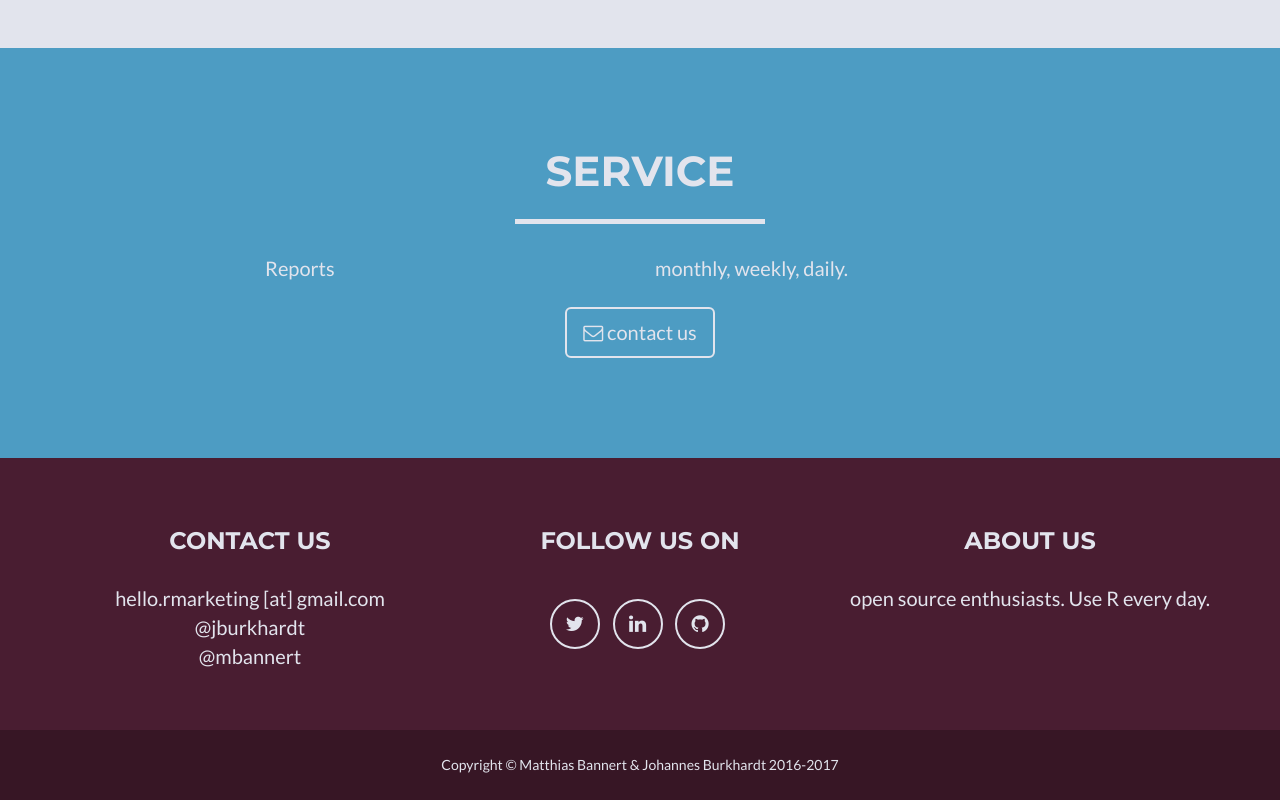
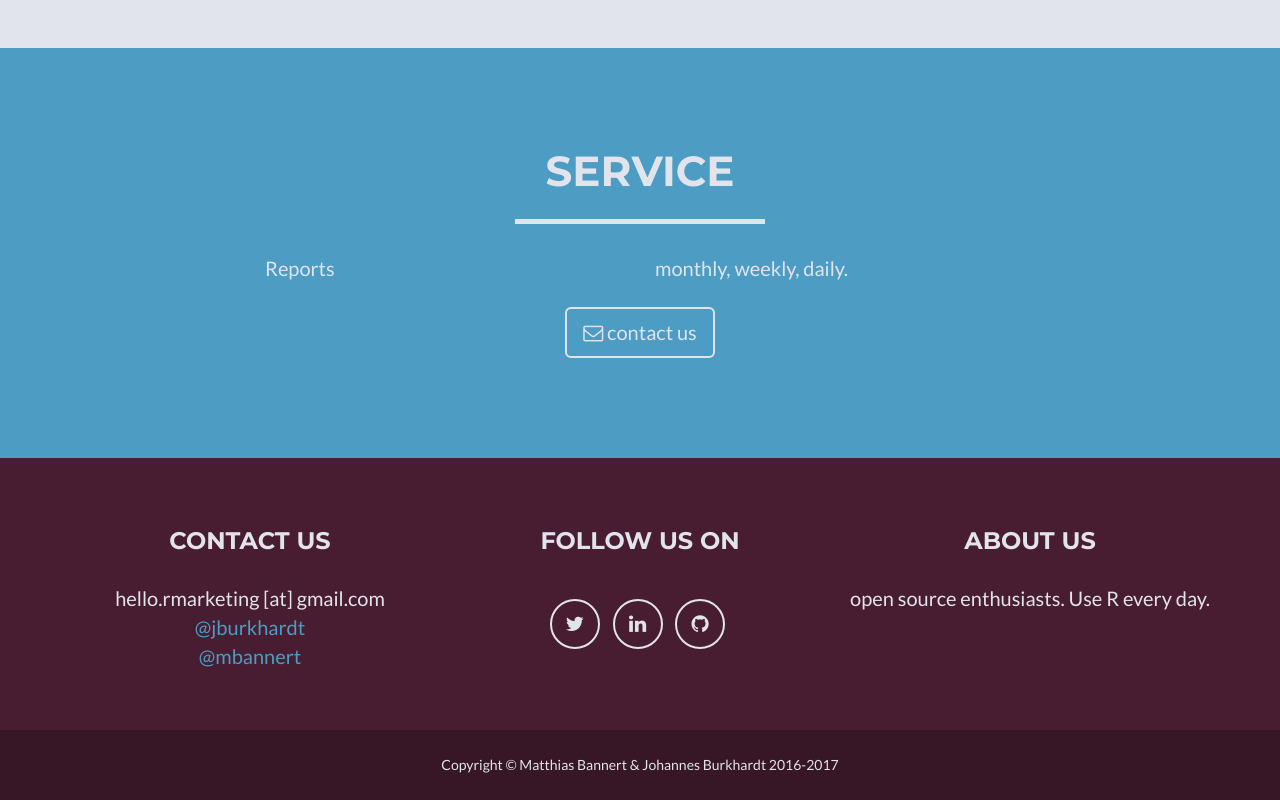
Before and after one commit to rmarketing/rmarketing.github.io, a website: page index.html in a window 1280 px wide. Shown: the part 790-1590 px from the top of the page. Drawn offline with nearby package versions, Linux system fonts and the light colour scheme.

Commit message:
link to personal github site

```diff
--- a/index.html
+++ b/index.html
@@ -54,7 +54,7 @@
                         <a href="#software">software</a>
                     </li>
                     <li class="page-scroll">
-                        <a href="#about">service</a>
+                        <a href="#service">service</a>
                     </li>
                     <li class="page-scroll">
                         <a href="#footer">contact</a>
@@ -150,8 +150,8 @@
                     <div class="footer-col col-md-4">
                       <h3>contact us</h3>
                       <p>hello.rmarketing [at] gmail.com <br/>
-                        @jburkhardt <br/>
-                        @mbannert
+                        <a href="https://github.com/jburkhardt">@jburkhardt</a><br/>
+                        <a href="https://github.com/mbannert">@mbannert</a>
                       </p>
                     </div>
                     <div class="footer-col col-md-4">
```
